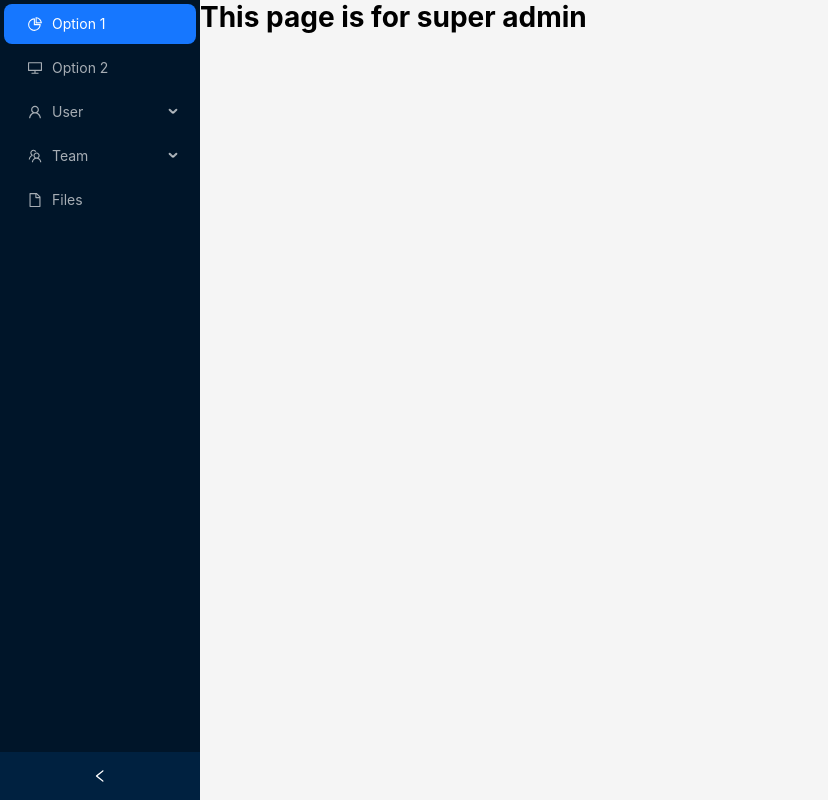
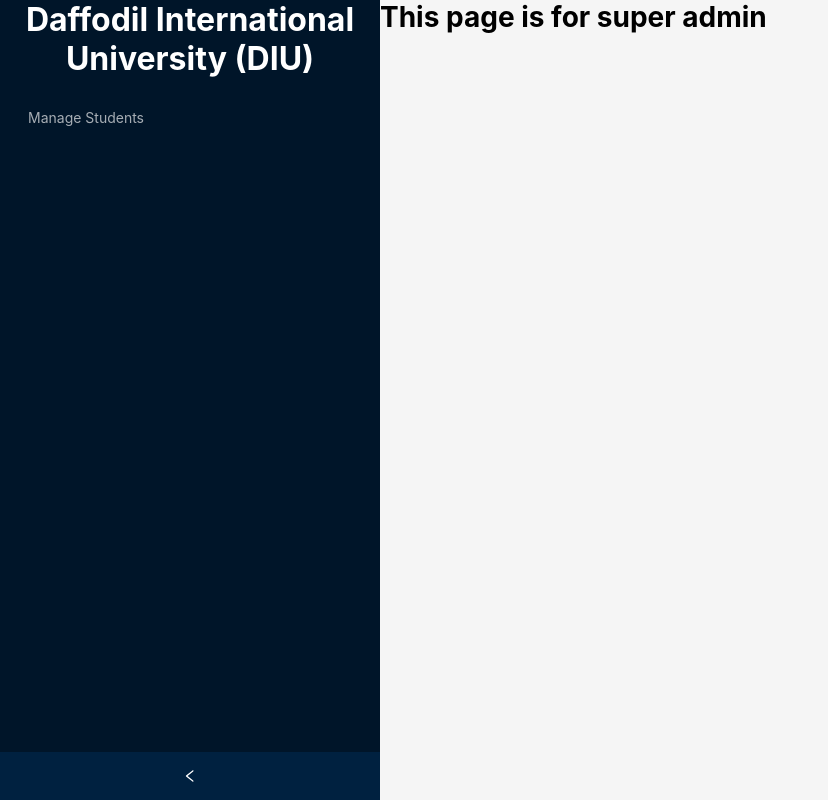
Before and after one commit to shadeshsaha/University-Management-Frontend, a Next.js app: page /super-admin in a window 1280 px wide. Shown: the whole page, without its empty margins (0-828 px from the left). Built offline with nearby package versions, Linux system fonts and the light colour scheme.

Commit message:
Created Sidebar Options based on User Roles

```diff
--- a/src/app/globals.css
+++ b/src/app/globals.css
@@ -1,107 +1,5 @@
-:root {
-  --max-width: 1100px;
-  --border-radius: 12px;
-  --font-mono: ui-monospace, Menlo, Monaco, 'Cascadia Mono', 'Segoe UI Mono',
-    'Roboto Mono', 'Oxygen Mono', 'Ubuntu Monospace', 'Source Code Pro',
-    'Fira Mono', 'Droid Sans Mono', 'Courier New', monospace;
-
-  --foreground-rgb: 0, 0, 0;
-  --background-start-rgb: 214, 219, 220;
-  --background-end-rgb: 255, 255, 255;
-
-  --primary-glow: conic-gradient(
-    from 180deg at 50% 50%,
-    #16abff33 0deg,
-    #0885ff33 55deg,
-    #54d6ff33 120deg,
-    #0071ff33 160deg,
-    transparent 360deg
-  );
-  --secondary-glow: radial-gradient(
-    rgba(255, 255, 255, 1),
-    rgba(255, 255, 255, 0)
-  );
-
-  --tile-start-rgb: 239, 245, 249;
-  --tile-end-rgb: 228, 232, 233;
-  --tile-border: conic-gradient(
-    #00000080,
-    #00000040,
-    #00000030,
-    #00000020,
-    #00000010,
-    #00000010,
-    #00000080
-  );
-
-  --callout-rgb: 238, 240, 241;
-  --callout-border-rgb: 172, 175, 176;
-  --card-rgb: 180, 185, 188;
-  --card-border-rgb: 131, 134, 135;
-}
-
-@media (prefers-color-scheme: dark) {
-  :root {
-    --foreground-rgb: 255, 255, 255;
-    --background-start-rgb: 0, 0, 0;
-    --background-end-rgb: 0, 0, 0;
-
-    --primary-glow: radial-gradient(rgba(1, 65, 255, 0.4), rgba(1, 65, 255, 0));
-    --secondary-glow: linear-gradient(
-      to bottom right,
-      rgba(1, 65, 255, 0),
-      rgba(1, 65, 255, 0),
-      rgba(1, 65, 255, 0.3)
-    );
-
-    --tile-start-rgb: 2, 13, 46;
-    --tile-end-rgb: 2, 5, 19;
-    --tile-border: conic-gradient(
-      #ffffff80,
-      #ffffff40,
-      #ffffff30,
-      #ffffff20,
-      #ffffff10,
-      #ffffff10,
-      #ffffff80
-    );
-
-    --callout-rgb: 20, 20, 20;
-    --callout-border-rgb: 108, 108, 108;
-    --card-rgb: 100, 100, 100;
-    --card-border-rgb: 200, 200, 200;
-  }
-}
-
 * {
   box-sizing: border-box;
   padding: 0;
   margin: 0;
 }
-
-html,
-body {
-  max-width: 100vw;
-  overflow-x: hidden;
-}
-
-body {
-  color: rgb(var(--foreground-rgb));
-  background: linear-gradient(
-      to bottom,
-      transparent,
-      rgb(var(--background-end-rgb))
-    )
-    rgb(var(--background-start-rgb));
-}
-
-a {
-  color: inherit;
-  text-decoration: none;
-}
-
-@media (prefers-color-scheme: dark) {
-  html {
-    color-scheme: dark;
-  }
-}
--- a/src/components/Sidebar.tsx
+++ b/src/components/Sidebar.tsx
@@ -1,5 +1,7 @@
 "use client";
 
+import { USER_ROLE } from "@/constants/role";
+import { sidebarItems } from "@/constants/sidebarItems";
 import {
   DesktopOutlined,
   FileOutlined,
@@ -45,18 +47,39 @@
 
 const SideBar = () => {
   const [collapsed, setCollapsed] = useState(false);
+  const role = USER_ROLE.ADMIN;
+
   return (
     <Sider
       collapsible
       collapsed={collapsed}
       onCollapse={(value) => setCollapsed(value)}
+      width={380}
+      style={{
+        overflow: "auto",
+        height: "100vh",
+        position: "sticky",
+        left: 0,
+        top: 0,
+        bottom: 0,
+      }}
     >
-      <div className="demo-logo-vertical" />
+      <div
+        style={{
+          color: "white",
+          fontSize: "2rem",
+          textAlign: "center",
+          fontWeight: "bold",
+          marginBottom: "1rem",
+        }}
+      >
+        Daffodil International University (DIU)
+      </div>
       <Menu
         theme="dark"
         defaultSelectedKeys={["1"]}
         mode="inline"
-        items={items}
+        items={sidebarItems(role)}
       />
     </Sider>
   );
--- /dev/null
+++ b/src/constants/role.ts
@@ -0,0 +1,6 @@
+export enum USER_ROLE {
+  STUDENT = "student",
+  FACULTY = "faculty",
+  ADMIN = "admin",
+  SUPER_ADMIN = "super_admin",
+}
--- /dev/null
+++ b/src/constants/sidebarItems.tsx
@@ -0,0 +1,36 @@
+import { UserOutlined } from "@ant-design/icons";
+import type { MenuProps } from "antd";
+import Link from "next/link";
+
+export const sidebarItems = (role: string) => {
+  const defaultSidebarItems: MenuProps["items"] = [
+    {
+      label: "Profile",
+      key: "profile",
+      icon: <UserOutlined />,
+      children: [
+        {
+          label: "Account Profile",
+          key: "profile",
+        },
+        {
+          label: "Change Password",
+          key: "change_password",
+        },
+      ],
+    },
+  ];
+
+  const commonAdminSidebarItems: MenuProps["items"] = [
+    {
+      label: <Link href={`/${role}/manage-student`}> Manage Students</Link>,
+      key: "manage_students",
+    },
+  ];
+
+  if (role === "student") {
+    return defaultSidebarItems;
+  } else if (role === "admin") {
+    return commonAdminSidebarItems;
+  }
+};
```
